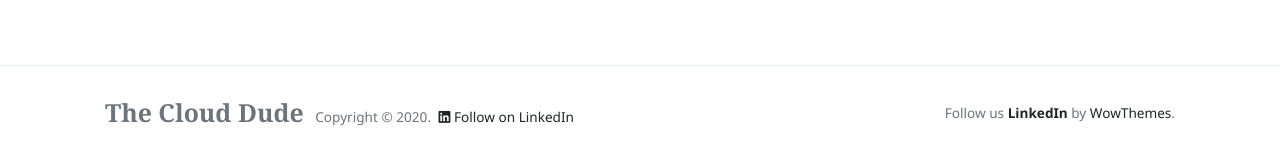
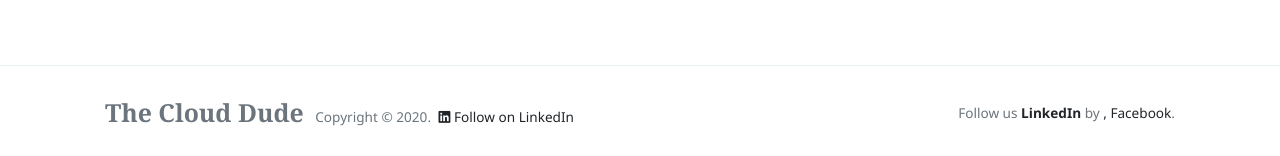
Before and after one commit to AkshaySiwal/tcd, a Jekyll site: the page built from index.html, in a window 1280 px wide and 900 px high, scrolled down 1707 px. Shown: the part 741-897 px from the top of the window. Built offline with Jekyll 4.4.1, drawn with Linux system fonts in a browser that asks for light colours; nearby versions of some CDN libraries; the list of posts is cut into pages by our own code.

Commit message:
Update default.html

```diff
--- a/_layouts/default.html
+++ b/_layouts/default.html
@@ -85,7 +85,7 @@
 
             </div>
             <div>
-                Follow us <a target="_blank" class="text-dark font-weight-bold" href="https://www.linkedin.com/in/the-cloud-dude-55156a1b0/"> LinkedIn </a> by <a class="text-dark" target="_blank" href="https://www.wowthemes.net">WowThemes</a>.
+                Follow us <a target="_blank" class="text-dark font-weight-bold" href="https://www.linkedin.com/in/the-cloud-dude-55156a1b0/"> LinkedIn </a> by <a class="text-dark" target="_blank" href="https://www.linkedin.com/in/the-cloud-dude-55156a1b0/">, Facebook</a>.
             </div>
         </div>
         </div>
```
